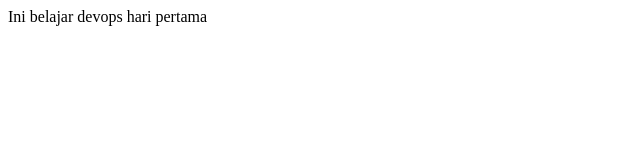
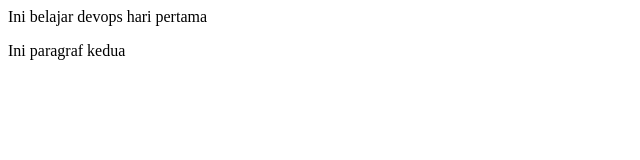
Before and after one commit to aisy/idn-devops2, a plain HTML site: page index.html in a window 1280 px wide. Shown: the whole page, without its empty margins (0-640 px from the left). Drawn offline with Linux system fonts and the light colour scheme.

Commit message:
perubahan kedua

```diff
--- a/index.html
+++ b/index.html
@@ -1,3 +1,6 @@
 <p>
   Ini belajar devops hari pertama
 </p>
+<p>
+  Ini paragraf kedua
+</p>
```
